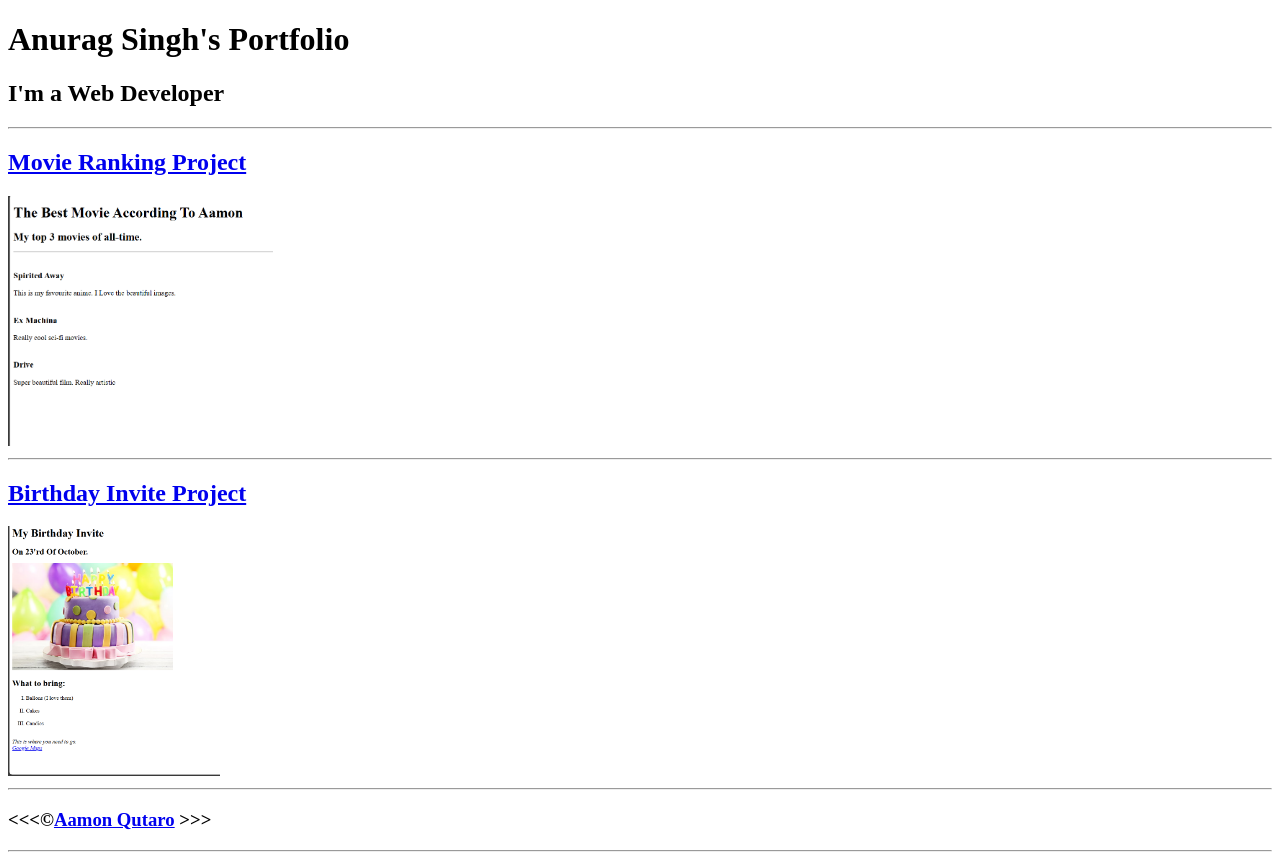
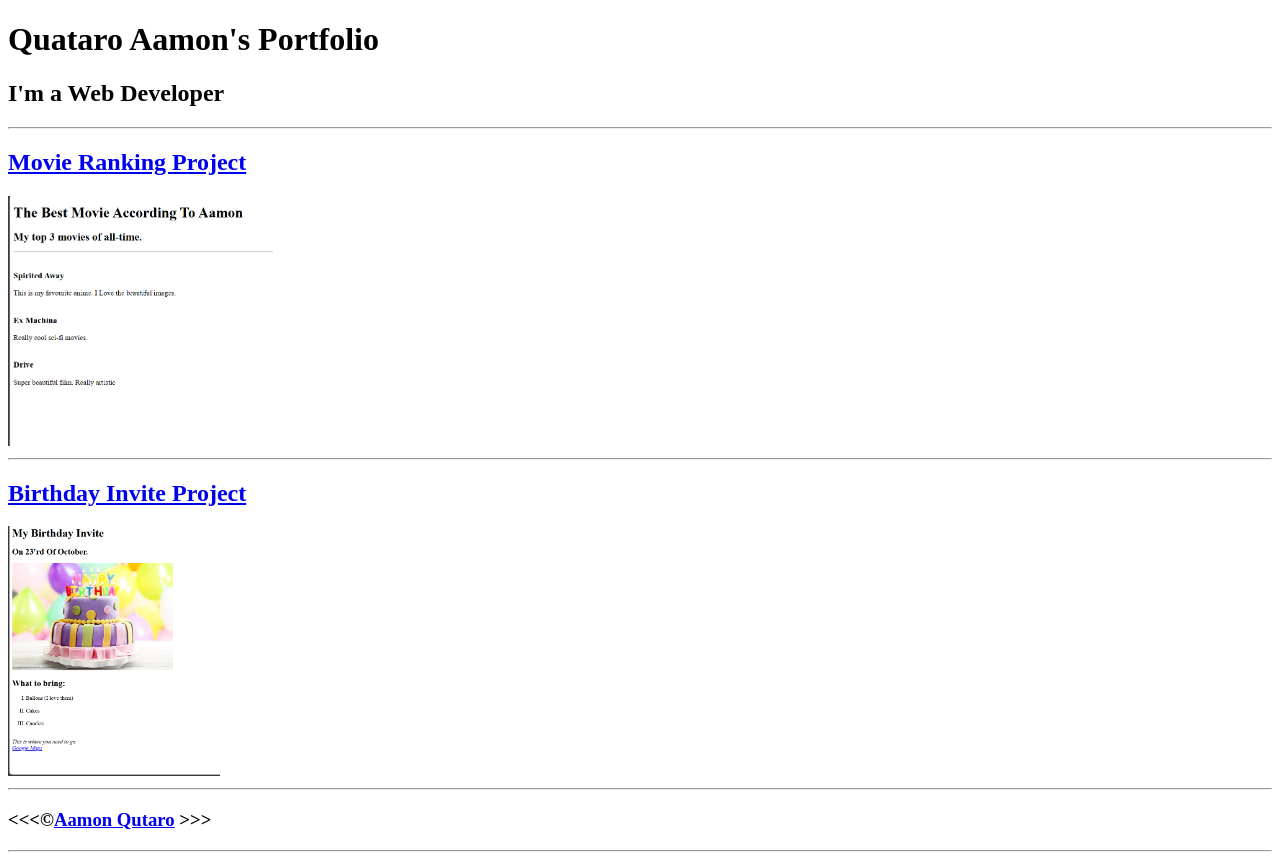
Before and after one commit to Aamon15q/My-Portfolio, a plain HTML site: page index.html in a window 1280 px wide. Drawn offline with Linux system fonts and the light colour scheme.

Commit message:
Update index.html

```diff
--- a/index.html
+++ b/index.html
@@ -7,7 +7,7 @@
     <title>My Portfolio</title>
  </head>
  <body>
-    <h1>Anurag Singh's Portfolio</h1>
+    <h1>Quataro Aamon's Portfolio</h1>
     <h2>I'm a Web Developer</h2>
     <hr>
         <h2>
@@ -36,16 +36,3 @@
 
  </body>
  </html>
-<!-- TODO 2: Add Your previous projects' HTML into the public folder -->
-
-<!-- TODO 3: Take screenshots of your project previews and add the images to the images folder -->
-
-<!-- TODO 4: Add titles/subtitles etc. -->
-
-<!-- TODO 5: Add a link to the project pages -->
-
-<!-- TODO 6: Add images to show the project previews
-HINT for TODO 6: You can use the height attribute set to 200 to make the image smaller:
-https://developer.mozilla.org/en-US/docs/Web/HTML/Element/img#attr-height -->
-
-<!-- TODO 7: Add the Contact Me and About Me page links -->
```
